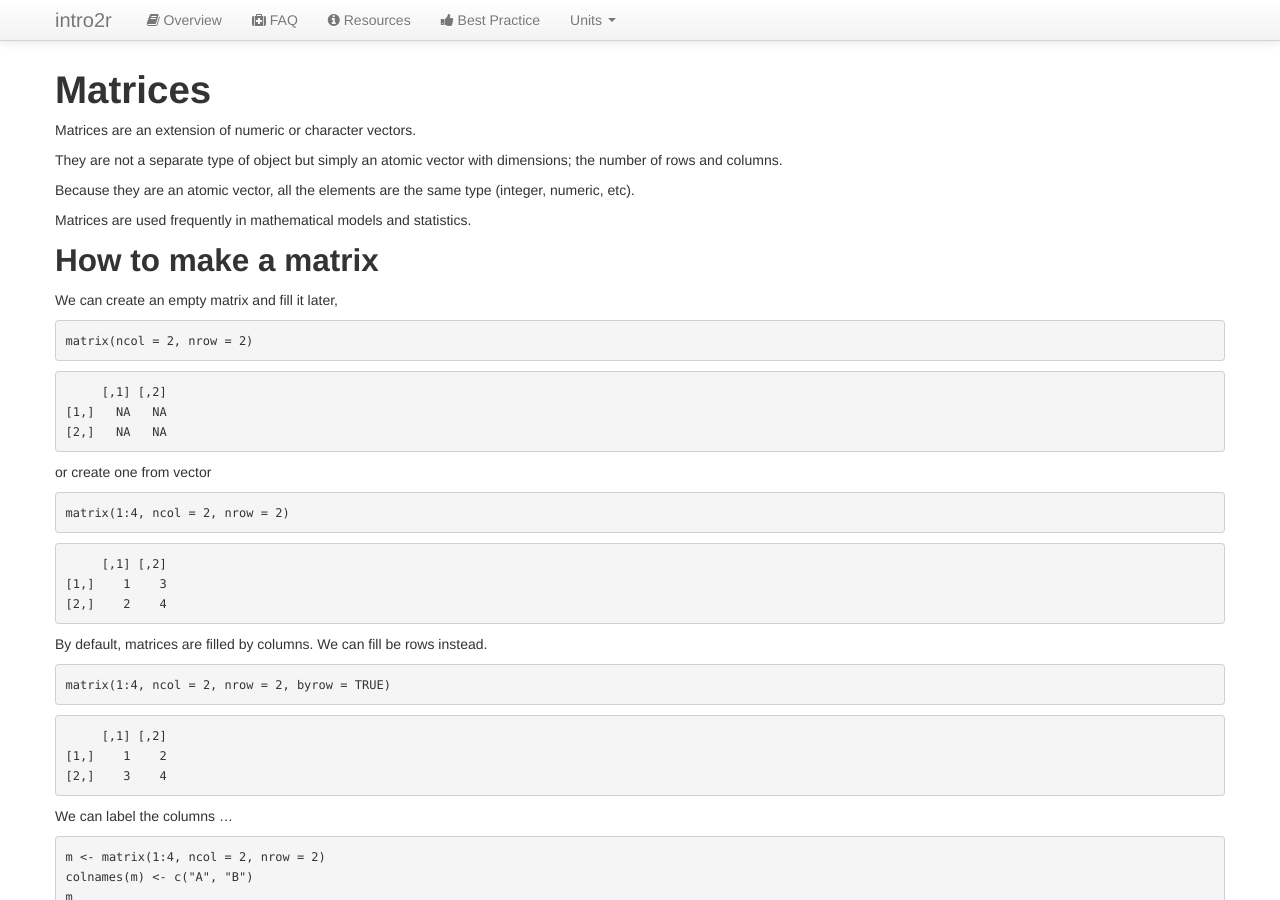
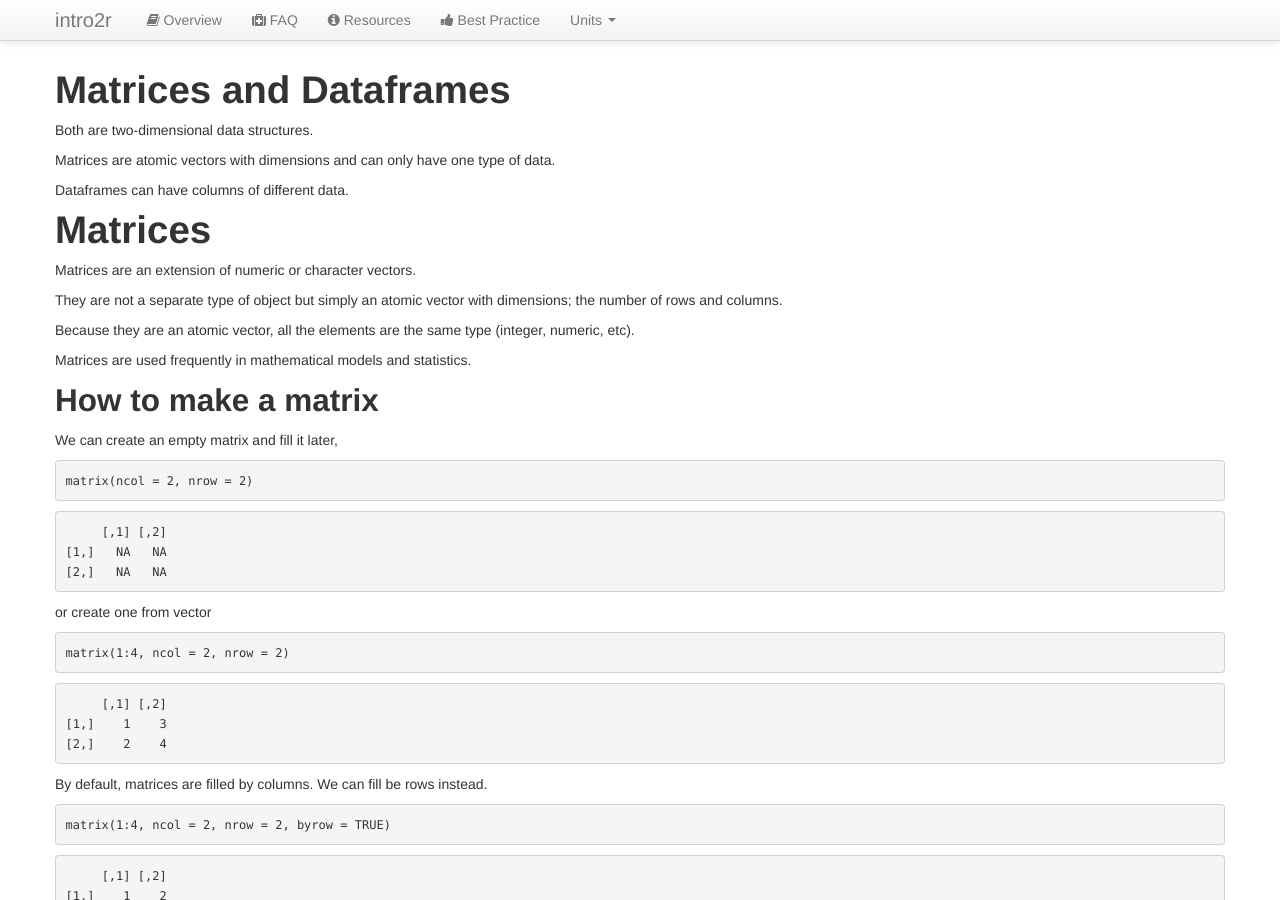
Before and after one commit to intro2r/intro2r, a Jekyll site: the page built from unit2/matrices-and-dataframes.md, in a window 1280 px wide and 900 px high. Built offline with Jekyll 4.4.1, drawn with Linux system fonts in a browser that asks for light colours.

Commit message:
Update matrices-and-dataframes.md

````diff
--- a/unit2/matrices-and-dataframes.md
+++ b/unit2/matrices-and-dataframes.md
@@ -2,6 +2,14 @@
 layout: default
 title: Matrices and Dataframes
 ---
+
+# Matrices and Dataframes
+
+Both are two-dimensional data structures.
+
+Matrices are atomic vectors with dimensions and can only have one type of data.
+
+Dataframes can have columns of different data.
 
 
 # Matrices
@@ -91,3 +99,5 @@ a 1 3
 b 2 4
   7 8
 ```
+
+# Dataframes
````
